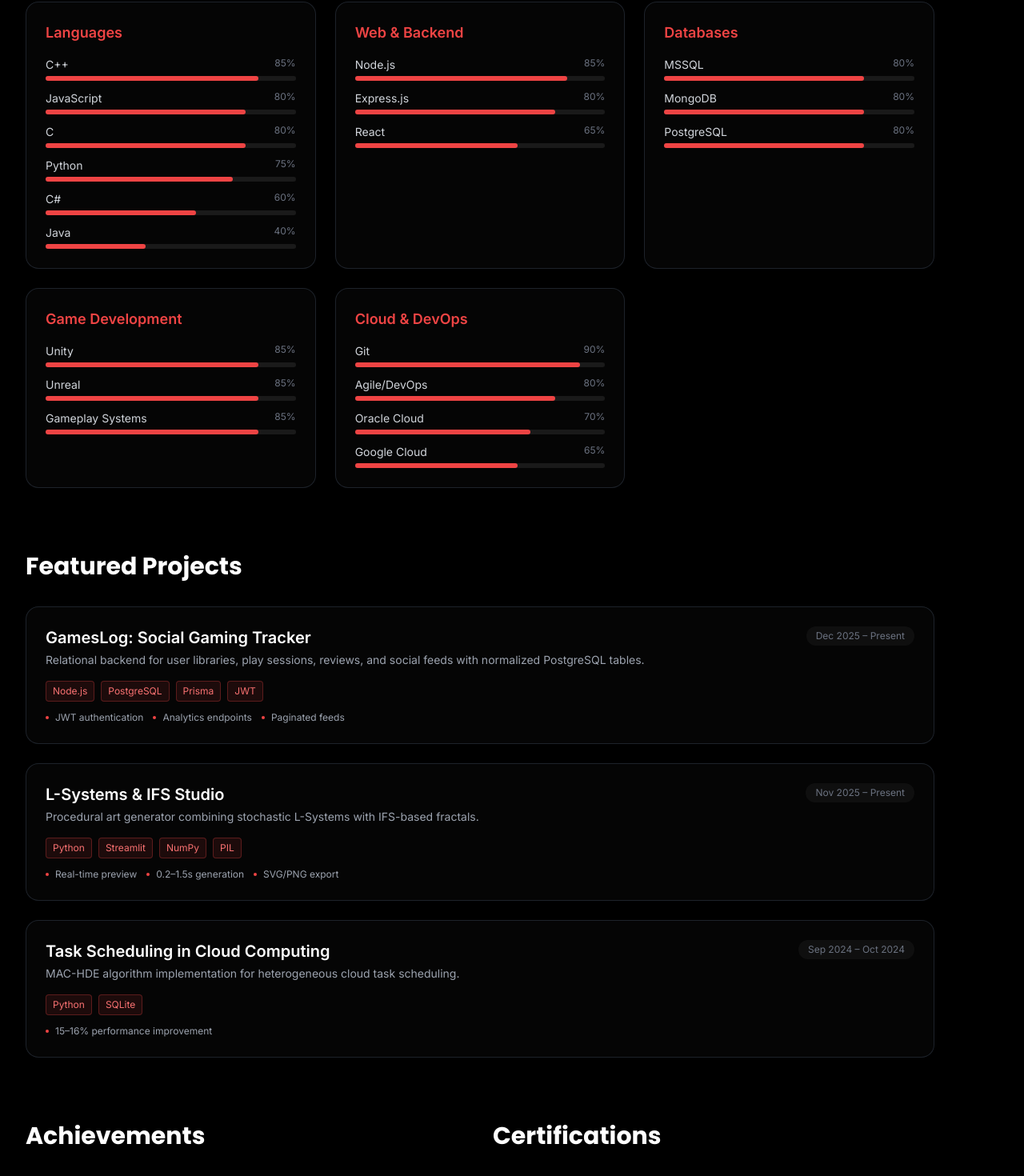
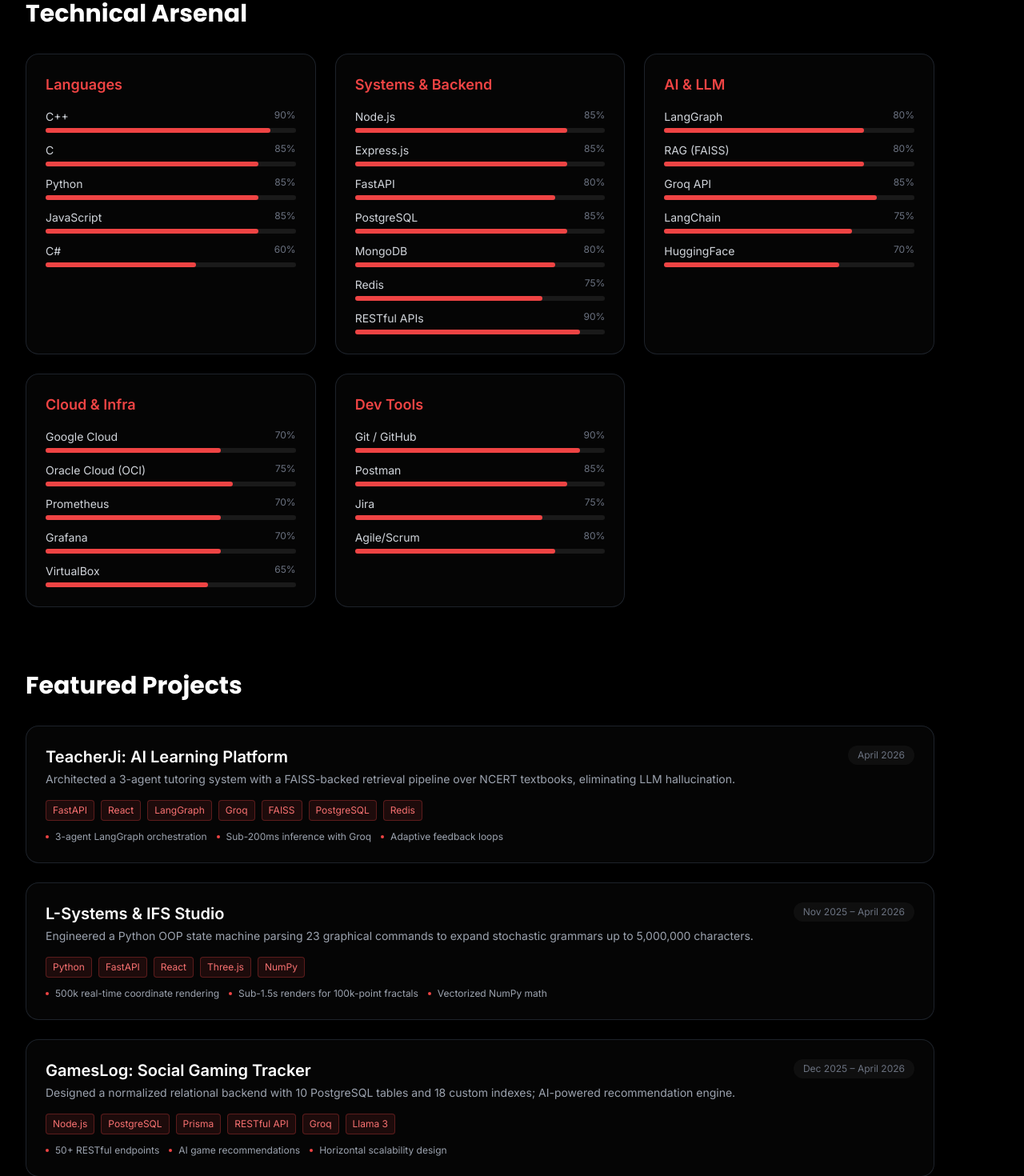
Before and after one commit to madhav-gfn/MyPortfolio, a React (Vite) app in the folder frontend/: page /about in a window 1280 px wide. Shown: the part 922-2392 px from the top of the page at 80% size. Built offline with nearby package versions, Linux system fonts and the light colour scheme; the HTML template or start-up script is replaced by a standard one.

Commit message:
feat: initialize base frontend pages and common components for portfolio website

```diff
--- a/frontend/src/components/Footer.jsx
+++ b/frontend/src/components/Footer.jsx
@@ -48,8 +48,8 @@
                 transition={{ delay: 0.1 }}
                 className="text-gray-400 leading-relaxed mb-6 max-w-md"
               >
-                Passionate full-stack developer and game dev creating
-                innovative digital solutions that make a difference. Let's build something amazing together.
+                Passionate full-stack developer and AI engineer building
+                scalable systems and intelligent applications. Let's build something amazing together.
               </motion.p>
 
               <motion.div
--- a/frontend/src/pages/About.jsx
+++ b/frontend/src/pages/About.jsx
@@ -2,7 +2,7 @@
 import { motion } from 'framer-motion';
 
 const About = () => {
-  const summary = "Computer Science undergraduate specializing in HCI and Game Technology. Skilled in building performant systems, cross-platform applications, and gameplay mechanics.";
+  const summary = "Computer Science undergraduate specializing in HCI and Gaming Technology at IIIT Nagpur. Passionate about building scalable distributed systems, AI-powered applications, and performant backends. Experienced with LLM orchestration, cloud infrastructure, and full-stack development.";
 
   const education = {
     degree: 'B.Tech in Computer Science and Engineering',
@@ -10,74 +10,89 @@
     period: 'July 2023 – June 2027',
     gpa: '7.96',
     specialization: 'Human Computer Interaction & Gaming Technology',
-    coursework: ['Data Structures & Algorithms', 'Operating Systems', 'DBMS', 'HCI', 'Software Engineering']
+    coursework: ['Data Structures & Algorithms', 'Operating Systems', 'DBMS', 'OOP', 'Algorithm Design', 'Human Computer Interaction', 'Software Engineering']
   };
 
   const skills = {
     'Languages': [
-      { name: 'C++', level: 85 },
-      { name: 'JavaScript', level: 80 },
-      { name: 'C', level: 80 },
-      { name: 'Python', level: 75 },
-      { name: 'C#', level: 60 },
-      { name: 'Java', level: 40 }
+      { name: 'C++', level: 90 },
+      { name: 'C', level: 85 },
+      { name: 'Python', level: 85 },
+      { name: 'JavaScript', level: 85 },
+      { name: 'C#', level: 60 }
     ],
-    'Web & Backend': [
+    'Systems & Backend': [
       { name: 'Node.js', level: 85 },
-      { name: 'Express.js', level: 80 },
-      { name: 'React', level: 65 }
+      { name: 'Express.js', level: 85 },
+      { name: 'FastAPI', level: 80 },
+      { name: 'PostgreSQL', level: 85 },
+      { name: 'MongoDB', level: 80 },
+      { name: 'Redis', level: 75 },
+      { name: 'RESTful APIs', level: 90 }
     ],
-    'Databases': [
-      { name: 'MSSQL', level: 80 },
-      { name: 'MongoDB', level: 80 },
-      { name: 'PostgreSQL', level: 80 }
+    'AI & LLM': [
+      { name: 'LangGraph', level: 80 },
+      { name: 'RAG (FAISS)', level: 80 },
+      { name: 'Groq API', level: 85 },
+      { name: 'LangChain', level: 75 },
+      { name: 'HuggingFace', level: 70 }
     ],
-    'Game Development': [
-      { name: 'Unity', level: 85 },
-      { name: 'Unreal', level: 85 },
-      { name: 'Gameplay Systems', level: 85 }
+    'Cloud & Infra': [
+      { name: 'Google Cloud', level: 70 },
+      { name: 'Oracle Cloud (OCI)', level: 75 },
+      { name: 'Prometheus', level: 70 },
+      { name: 'Grafana', level: 70 },
+      { name: 'VirtualBox', level: 65 }
     ],
-    'Cloud & DevOps': [
-      { name: 'Git', level: 90 },
-      { name: 'Agile/DevOps', level: 80 },
-      { name: 'Oracle Cloud', level: 70 },
-      { name: 'Google Cloud', level: 65 }
+    'Dev Tools': [
+      { name: 'Git / GitHub', level: 90 },
+      { name: 'Postman', level: 85 },
+      { name: 'Jira', level: 75 },
+      { name: 'Agile/Scrum', level: 80 }
     ]
   };
 
   const projects = [
     {
-      title: 'GamesLog: Social Gaming Tracker',
-      period: 'Dec 2025 – Present',
-      description: 'Relational backend for user libraries, play sessions, reviews, and social feeds with normalized PostgreSQL tables.',
-      tech: ['Node.js', 'PostgreSQL', 'Prisma', 'JWT'],
-      highlights: ['JWT authentication', 'Analytics endpoints', 'Paginated feeds']
+      title: 'TeacherJi: AI Learning Platform',
+      period: 'April 2026',
+      description: 'Architected a 3-agent tutoring system with a FAISS-backed retrieval pipeline over NCERT textbooks, eliminating LLM hallucination.',
+      tech: ['FastAPI', 'React', 'LangGraph', 'Groq', 'FAISS', 'PostgreSQL', 'Redis'],
+      highlights: ['3-agent LangGraph orchestration', 'Sub-200ms inference with Groq', 'Adaptive feedback loops']
     },
     {
       title: 'L-Systems & IFS Studio',
-      period: 'Nov 2025 – Present',
-      description: 'Procedural art generator combining stochastic L-Systems with IFS-based fractals.',
-      tech: ['Python', 'Streamlit', 'NumPy', 'PIL'],
-      highlights: ['Real-time preview', '0.2–1.5s generation', 'SVG/PNG export']
+      period: 'Nov 2025 – April 2026',
+      description: 'Engineered a Python OOP state machine parsing 23 graphical commands to expand stochastic grammars up to 5,000,000 characters.',
+      tech: ['Python', 'FastAPI', 'React', 'Three.js', 'NumPy'],
+      highlights: ['500k real-time coordinate rendering', 'Sub-1.5s renders for 100k-point fractals', 'Vectorized NumPy math']
     },
     {
-      title: 'Task Scheduling in Cloud Computing',
-      period: 'Sep 2024 – Oct 2024',
-      description: 'MAC-HDE algorithm implementation for heterogeneous cloud task scheduling.',
-      tech: ['Python', 'SQLite'],
-      highlights: ['15–16% performance improvement']
+      title: 'GamesLog: Social Gaming Tracker',
+      period: 'Dec 2025 – April 2026',
+      description: 'Designed a normalized relational backend with 10 PostgreSQL tables and 18 custom indexes; AI-powered recommendation engine.',
+      tech: ['Node.js', 'PostgreSQL', 'Prisma', 'RESTful API', 'Groq', 'Llama 3'],
+      highlights: ['50+ RESTful endpoints', 'AI game recommendations', 'Horizontal scalability design']
+    },
+    {
+      title: 'Linux Fleet Management System',
+      period: 'Jan 2026 – April 2026',
+      description: 'Deployed a 3-node Ubuntu VM fleet with centralized monitoring; Prometheus + Node Exporter collecting 150+ metrics.',
+      tech: ['Linux', 'Prometheus', 'Grafana', 'Node Exporter', 'SSH'],
+      highlights: ['150+ metrics at 15s intervals', 'Custom Grafana dashboards', 'Passwordless SSH automation']
     }
   ];
 
   const achievements = [
-    { title: '1st Place', event: 'TECHNEX\'25 Game Jam', org: 'IIT BHU', detail: 'Deception-driven tower defense' },
-    { title: '1st Prize', event: 'Tantarfiesta\'25 Designathon', org: 'UI/UX Hackathon', detail: 'Emotion-based journaling app' },
-    { title: '3rd Runner-Up', event: 'Exergy Case Study Challenge', org: 'IIT Kanpur', detail: '2025' }
+    { title: '1st Place / 20+ teams', event: 'TECHNEX\'25 Game Jam', org: 'IIT BHU (2025)', detail: 'Deception-driven tower defense' },
+    { title: '1st Prize / 30+ teams', event: 'Tantarfiesta\'25 Designathon', org: 'UI/UX Hackathon', detail: 'Non-linear, emotion-based journaling app design' },
+    { title: '3rd Runner-Up', event: 'Exergy Case Study Challenge', org: 'IIT Kanpur (2025)', detail: 'Case study competition' }
   ];
 
   const certifications = [
-    { name: 'Introduction to Game Design', issuer: 'Epic Games', id: 'EIDMET191FFV' },
-    { name: 'Oracle Cloud Infrastructure 2025 Certified Foundations Associate', issuer: 'Oracle', link: 'https://catalog-education.oracle.com/ords/certview/sharebadge?id=02AA11BCE15CE27577B203DF581341C6CA5E2A94D689CD2752ECF51512BE3034' }
+    { name: 'Oracle Cloud Infrastructure 2025 Certified Foundations Associate', issuer: 'Oracle • Nov 2025', link: 'https://catalog-education.oracle.com/ords/certview/sharebadge?id=02AA11BCE15CE27577B203DF581341C6CA5E2A94D689CD2752ECF51512BE3034' },
+    { name: 'Fundamentals of Accelerated Computing with CUDA Python', issuer: 'NVIDIA • April 2026', link: null },
+    { name: 'Complete Generative AI Course with LangChain and HuggingFace', issuer: 'Udemy • Jan–April 2026', link: null }
   ];
 
   return (
@@ -295,9 +310,9 @@
                       <a href={cert.link} target="_blank" rel="noopener noreferrer" className="text-red-500 text-xs hover:text-red-400 transition-colors">
                         View Credential →
                       </a>
-                    ) : (
+                    ) : cert.id ? (
                       <span className="text-gray-500 text-xs">ID: {cert.id}</span>
-                    )}
+                    ) : null}
                   </motion.div>
                 ))}
               </div>
@@ -314,7 +329,7 @@
         >
           <h2 className="text-2xl font-display font-bold mb-6">Areas of Interest</h2>
           <div className="flex flex-wrap justify-center gap-3">
-            {['Scalable Systems', 'HCI', 'Game Design', 'Performance Optimization'].map((interest, idx) => (
+            {['Software Quality', 'Scalable Systems', 'HCI', 'Game Design', 'Performance Optimization'].map((interest, idx) => (
               <motion.span
                 key={idx}
                 initial={{ scale: 0 }}
--- a/frontend/src/pages/Contact.jsx
+++ b/frontend/src/pages/Contact.jsx
@@ -353,7 +353,7 @@
               </h3>
               <p className="text-gray-400 text-sm leading-relaxed">
                 I'm currently available for freelance projects and full-time opportunities.
-                Whether you need help with web development, game development, or just want to discuss ideas,
+                Whether you need help with backend systems, AI/LLM applications, cloud infrastructure, or just want to discuss ideas,
                 I'd love to hear from you!
               </p>
             </div>
--- a/frontend/src/pages/Home.jsx
+++ b/frontend/src/pages/Home.jsx
@@ -4,10 +4,10 @@
 import { HiArrowRight } from 'react-icons/hi';
 import { FaGithub, FaLinkedin, FaMedium, FaInstagram } from 'react-icons/fa';
 import {
-  SiPython, SiCplusplus, SiOpencv, SiUnrealengine,
-  SiUnity, SiNodedotjs, SiMongodb
+  SiPython, SiCplusplus, SiFastapi, SiReact,
+  SiPostgresql, SiNodedotjs, SiRedis
 } from 'react-icons/si';
-import { HiSparkles, HiCube, HiEye } from 'react-icons/hi';
+import { HiSparkles, HiServer, HiChartBar } from 'react-icons/hi';
 import toast from 'react-hot-toast';
 import Lanyard from '../components/Lanyard';
 
@@ -97,9 +97,9 @@
                 >
                   <span>Full Stack Developer</span>
                   <span className="hidden md:inline text-red-500">•</span>
-                  <span>Game Dev</span>
+                  <span>AI & LLM Engineer</span>
                   <span className="hidden md:inline text-red-500">•</span>
-                  <span>Gen AI enthusiast</span>
+                  <span>Systems Builder</span>
                 </motion.div>
 
                 <motion.p
@@ -108,7 +108,7 @@
                   transition={{ delay: 0.5 }}
                   className="text-lg text-gray-500 max-w-xl leading-relaxed pt-4"
                 >
-                  Crafting immersive digital experiences and intelligent systems.
+                  Building scalable distributed systems and AI-powered applications.
                   Pushing the boundaries of what's possible with code.
                 </motion.p>
 
@@ -226,14 +226,14 @@
             {[
               { name: 'Python', icon: SiPython },
               { name: 'C++', icon: SiCplusplus },
-              { name: 'OpenCV', icon: SiOpencv },
-              { name: 'Gen AI', icon: HiSparkles },
-              { name: 'Unreal Engine', icon: SiUnrealengine },
-              { name: 'Unity', icon: SiUnity },
-              { name: 'AR', icon: HiCube },
-              { name: 'VR', icon: HiEye },
+              { name: 'FastAPI', icon: SiFastapi },
+              { name: 'React', icon: SiReact },
               { name: 'Node.js', icon: SiNodedotjs },
-              { name: 'MongoDB', icon: SiMongodb },
+              { name: 'PostgreSQL', icon: SiPostgresql },
+              { name: 'Redis', icon: SiRedis },
+              { name: 'LangGraph / AI', icon: HiSparkles },
+              { name: 'Prometheus', icon: HiServer },
+              { name: 'Grafana', icon: HiChartBar },
             ].map((tech, index) => (
               <motion.span
                 key={tech.name}
--- a/frontend/src/pages/Projects.jsx
+++ b/frontend/src/pages/Projects.jsx
@@ -145,8 +145,8 @@
             My <span className="text-red-500">Projects</span>
           </h1>
           <p className="text-gray-400 text-lg max-w-2xl mx-auto">
-            A collection of projects that showcase my skills in full-stack development,
-            game development, and creative problem solving.
+            A collection of projects that showcase my skills in distributed systems,
+            AI/LLM engineering, and full-stack development.
           </p>
         </motion.div>
 
```
